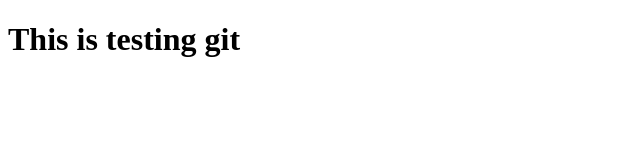
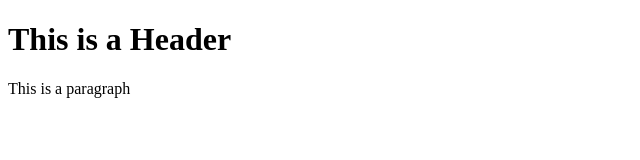
Before and after one commit to vineet36/git-test, a plain HTML site: page Index.html in a window 1280 px wide. Shown: the whole page, without its empty margins (0-640 px from the left). Drawn offline with Linux system fonts and the light colour scheme.

Commit message:
second commit

```diff
--- a/Index.html
+++ b/Index.html
@@ -1,7 +1,9 @@
 <!DOCTYPE html>
 <html>
     <head></head>
+
     <body>
-            <h1>This is testing git</h1>
+        <h1>This is a Header</h1>
+        <p>This is a paragraph</p>
     </body>
 </html>
```
Also changed, not shown: Templates/temp.html (added).
